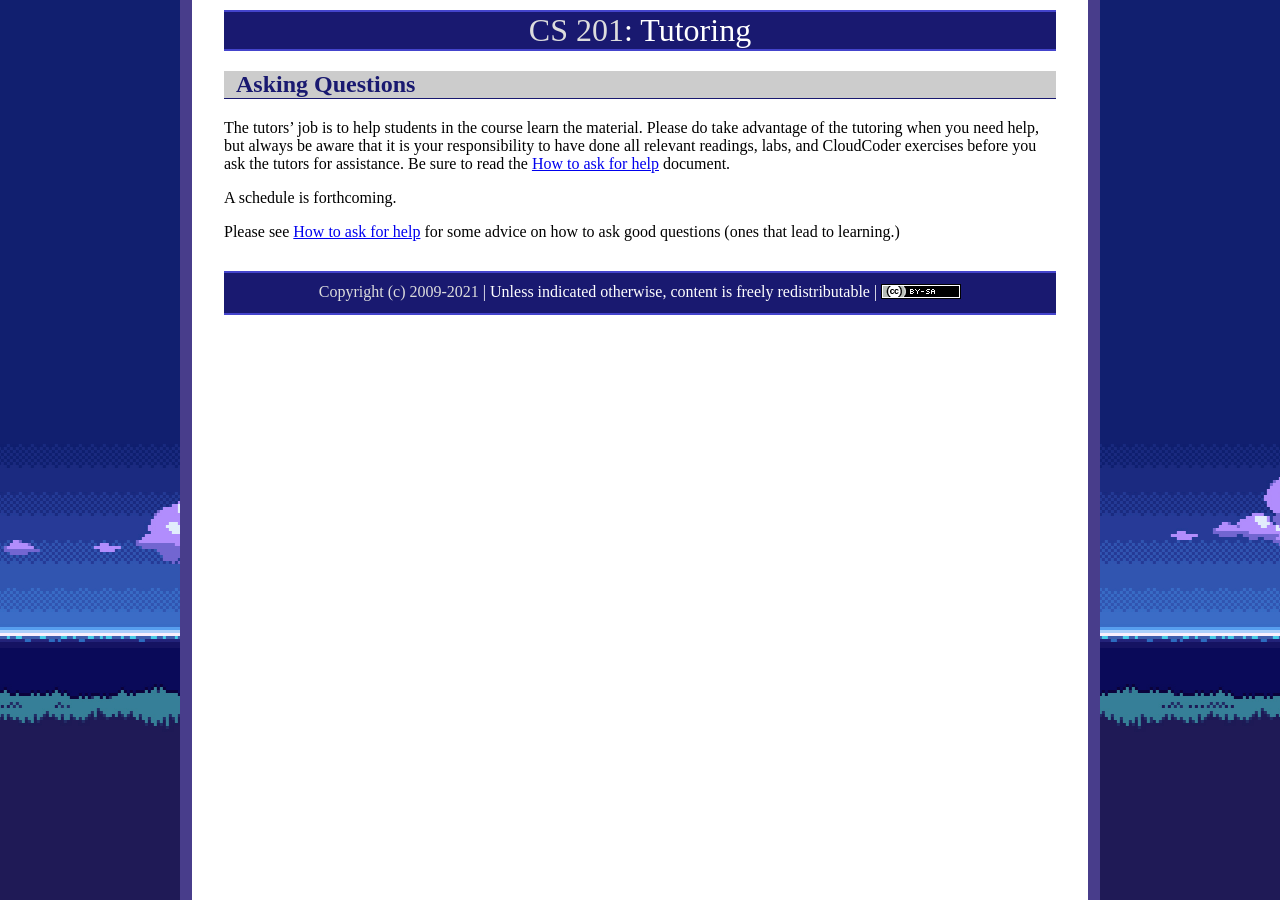
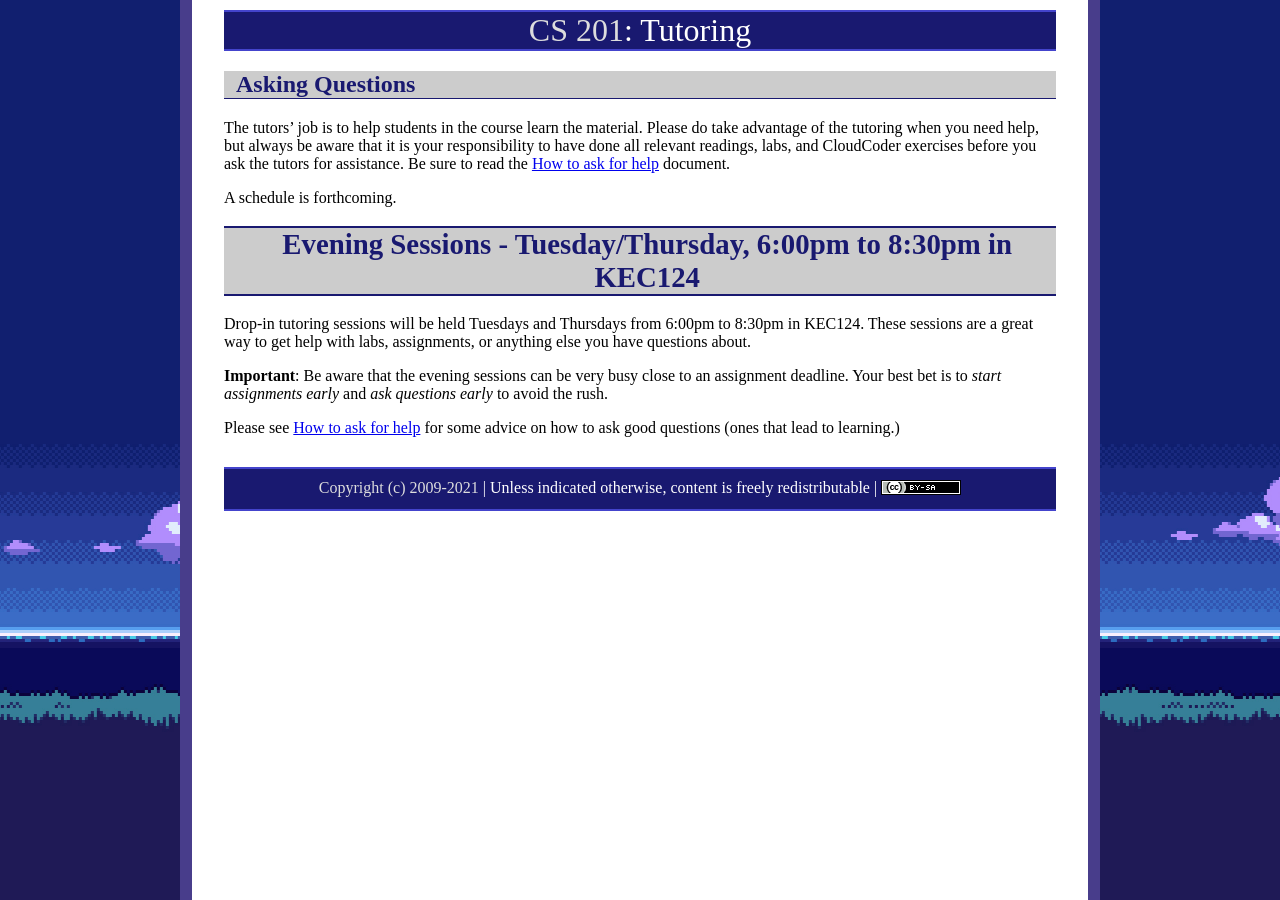
Before and after one commit to ycpcs/cs201-fall2021, a Jekyll site: the page built from tutoring.md, in a window 1280 px wide. Built offline with Jekyll 4.4.1, drawn with Linux system fonts in a browser that asks for light colours.

Commit message:
update tutoring
update tutoring

```diff
--- a/tutoring.md
+++ b/tutoring.md
@@ -7,6 +7,16 @@ title: "Tutoring"
 The tutors' job is to help students in the course learn the material.  Please do take advantage of the tutoring when you need help, but always be aware that it is your responsibility to have done all relevant readings, labs, and CloudCoder exercises before you ask the tutors for assistance.  Be sure to read the [How to ask for help](HowToAskForHelp.html) document.
 
 A schedule is forthcoming.
+
+# Evening Sessions - Tuesday/Thursday, 6:00pm to 8:30pm in KEC124
+
+Drop-in tutoring sessions will be held Tuesdays and Thursdays from
+6:00pm to 8:30pm in KEC124.  These sessions are a great way to get help with labs,
+assignments, or anything else you have questions about.
+
+**Important**: Be aware that the evening sessions can be very busy
+close to an assignment deadline.  Your best bet is to *start assignments early*
+and *ask questions early* to avoid the rush.
 
 <!--
 # Evening Sessions (Monday through Thursday, 6:30pm to 9:00pm)
```
